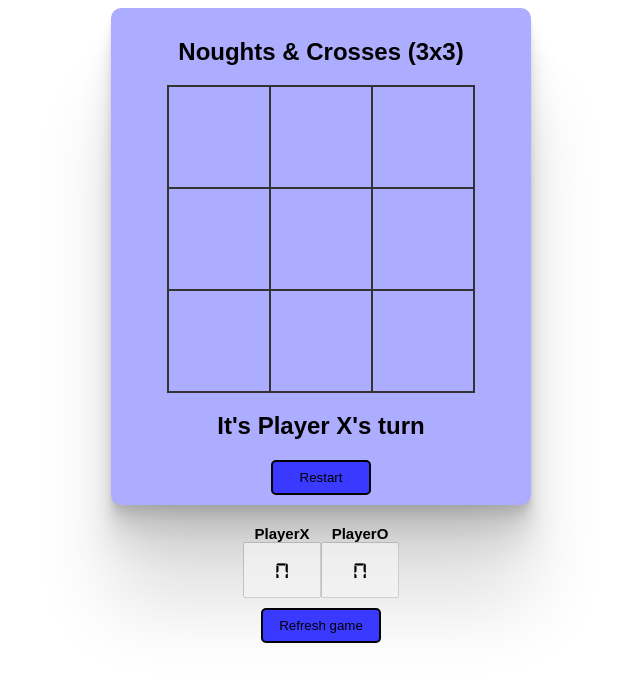
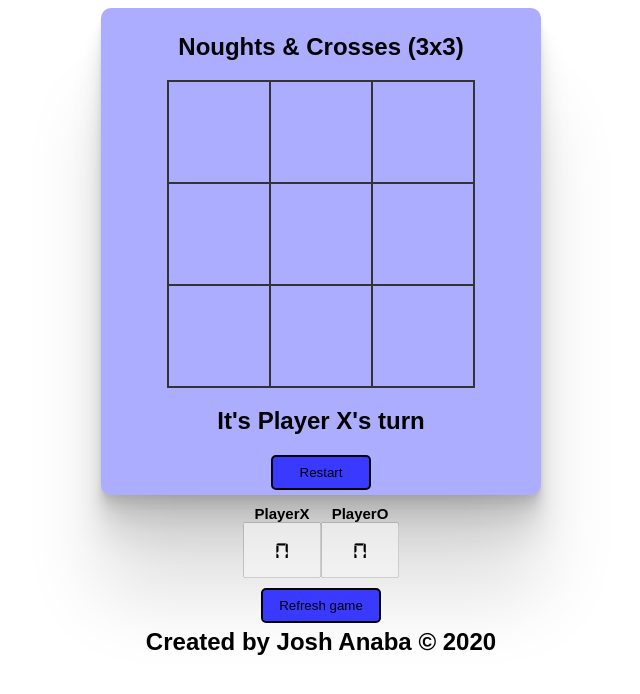
Before and after one commit to JoshAnaba/Tic-Tac-Toe, a plain HTML site: page index.html in a window 1280 px wide. Shown: the whole page, without its empty margins (319-959 px from the left). Drawn offline with Linux system fonts and the light colour scheme.

Commit message:
added some stylings

```diff
--- a/index.html
+++ b/index.html
@@ -45,6 +45,7 @@
             <source src="./applause4.mp3" type="audio/mpeg">
         </audio>
     </div>
+    <div id='footer'><h2>Created by Josh Anaba  &copy; 2020</h2></div>
     <script src="script.js"></script>
 </body>
 </html>
--- a/style.css
+++ b/style.css
@@ -12,7 +12,7 @@ body{
 
 section{
     text-align: center;
-    padding: 10px;
+    padding: 5px 20px;
     background-color: rgb(173, 173, 255);
     margin:auto;
     width: 400px;
@@ -30,7 +30,7 @@ section{
     display: grid;
     grid-template-columns: repeat(3, auto);
     width: 306px;
-    margin: 20px auto;
+    margin: 10px auto;
 }
 
 .btn{
@@ -54,8 +54,8 @@ section{
     flex-direction: column;
     align-items: center;
     justify-content: center;
-    margin-top: 20px;
-    margin-bottom: 20px;
+    margin-top: 10px;
+    margin-bottom: 5px;
 }
 
 .game-continue,.game-restart{
@@ -104,3 +104,12 @@ input:disabled{
 #player-div{
     display: flex;
 }
+
+#footer{
+
+    text-align: center;
+}
+
+#footer h2{
+    margin-top: 0px;
+}
```
